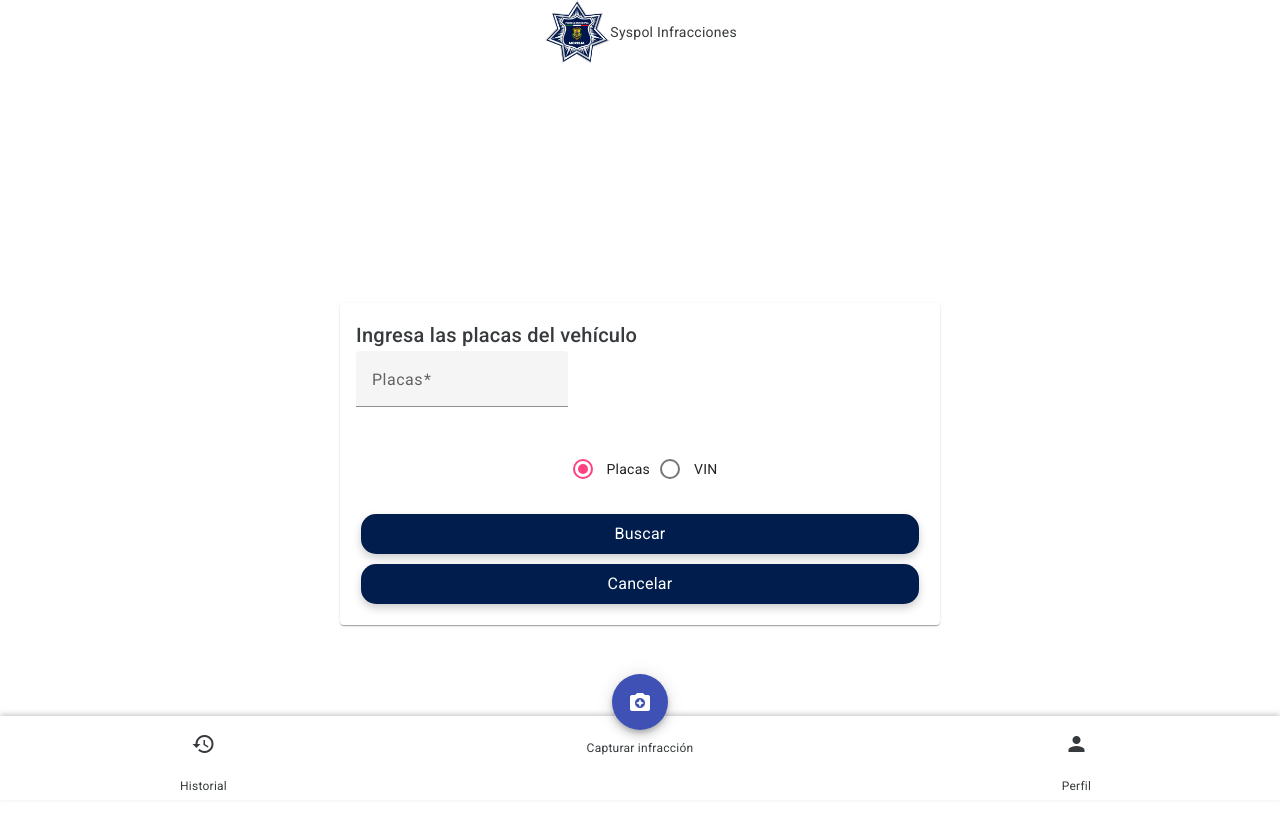
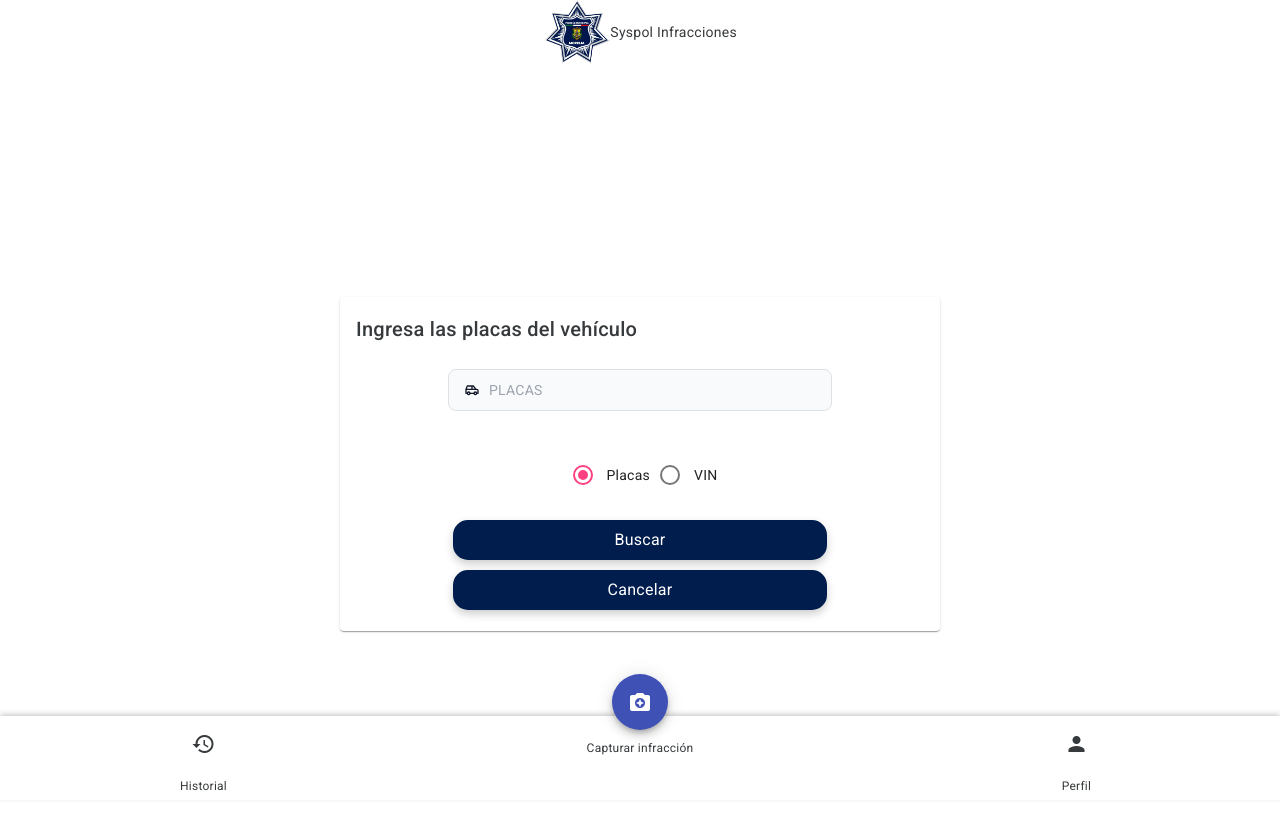
Before and after one commit to leon004/syspol, an Angular app: page /home in a window 1280 px wide. Shown: the top 830 px of the page. Built offline with nearby package versions, Linux system fonts and the light colour scheme.

Commit message:
Mejora de la interfaz donde se ingresa la placa o vin del vehiculo  y creacion de funcionalidad de boton cancelar

```diff
--- a/src/app/home/home.component.html
+++ b/src/app/home/home.component.html
@@ -1,15 +1,17 @@
 <div class="home-container">
-  <mat-card class="search-card">
+  <mat-card class="search-card mat-elevation-z8">
     <mat-card-header>
       <mat-card-title>Ingresa las placas del vehículo</mat-card-title>
     </mat-card-header>
     <mat-card-content>
-      <form [formGroup]="vehicleForm">
-        <mat-form-field appearance="fill">
-          <mat-label>{{ inputLabel }}</mat-label>
-          <input matInput placeholder="Placas" formControlName="inputField">
-        </mat-form-field>
-
+      <form [formGroup]="vehicleForm" class="max-w-sm mx-auto">
+        <label for="simple-search" class="sr-only">Search</label>
+        <div class="relative w-full py-4">
+            <div class="absolute inset-y-0 start-0 flex items-center ps-3 pointer-events-none">
+              <svg class="w-4 h-4 text-gray-900 "viewBox="0 0 24 24" stroke-width="2" stroke="currentColor" fill="none" stroke-linecap="round" stroke-linejoin="round">  <path stroke="none" d="M0 0h24v24H0z"/>  <circle cx="7" cy="17" r="2" />  <circle cx="17" cy="17" r="2" />  <path d="M5 17h-2v-6l2-5h9l4 5h1a2 2 0 0 1 2 2v4h-2m-4 0h-6m-6 -6h15m-6 0v-5" /></svg>
+            </div>
+            <input formControlName="inputField" type="text" id="simple-search" class="bg-gray-50 border border-gray-300 text-gray-900 text-sm rounded-lg focus:ring-blue-500 focus:border-blue-500 block w-full ps-10 p-2.5  " placeholder="{{ inputLabel }}" required />
+        </div>
         <div class="radio-buttons">
           <mat-radio-group aria-label="Selecciona una opción" formControlName="inputType" (change)="onInputChange()">
             <mat-radio-button value="placas" checked>Placas</mat-radio-button>
@@ -18,10 +20,11 @@
         </div>
         <div class="actions">
           <button class="custom-button" (click)="search()" type="button" [disabled]="!vehicleForm.valid">Buscar</button>
-          <button class="custom-button" type="button">Cancelar</button>
+          <button class="custom-button secondary" type="button" (click)="cancel()">Cancelar</button>
         </div>
       </form>
     </mat-card-content>
   </mat-card>
+
 </div>
 <app-bottom-nav></app-bottom-nav>
--- a/src/app/home/home.component.ts
+++ b/src/app/home/home.component.ts
@@ -42,6 +42,9 @@ export class HomeComponent {
     }
   }
 
+  cancel() {
+    this.vehicleForm.reset();
+  }
   onInputChange() {
     this.vehicleForm.get('inputField')!.setValue('');
   }
--- a/src/app/infraction/infraction.component.html
+++ b/src/app/infraction/infraction.component.html
@@ -90,9 +90,10 @@
 
 
       <!-- Botones de Navegación del Stepper Datos del vehiculo -->
-      <div class="flex justify-end mt-8">
+      <div class="flex justify-between mt-8">
+        <button mat-raised-button matStepperPrevious class="bg-gray-300 hover:bg-gray-400 text-gray-800 font-bold py-2 px-4 rounded" (click)="cancel()">Cancelar</button>
         <button mat-raised-button matStepperNext class="bg-blue-500 hover:bg-blue-700 font-bold py-2 px-4 rounded">Continuar</button>
-    </div>
+      </div>
     </form>
   </mat-step>
 
--- a/src/app/infraction/infraction.component.ts
+++ b/src/app/infraction/infraction.component.ts
@@ -4,6 +4,8 @@ import { DataService } from '../data.service';
 import { map } from 'rxjs';
 import { SharedService } from '../shared.service';
 import { MatSnackBar } from '@angular/material/snack-bar';
+import { Router } from '@angular/router';
+
 
 
 @Component({
@@ -41,7 +43,7 @@ export class InfractionComponent implements OnInit {
   tiposInfraccion: any[] = [];
 
 
-  constructor(private _formBuilder: FormBuilder, private dataService: DataService, private sharedService: SharedService, private snackBar: MatSnackBar) {}
+  constructor(private _formBuilder: FormBuilder,private router: Router, private dataService: DataService, private sharedService: SharedService, private snackBar: MatSnackBar) {}
 
   ngOnInit() {
     this.firstFormGroup = this._formBuilder.group({
@@ -198,6 +200,10 @@ deleteImage(index: number) {
   registrarInfraccion(){
     this.openSnackBar("Datos enviados correctamente");
   }
+  cancel() {
+    this.router.navigate(['/']); // Ruta a la página de inicio (puedes cambiarla según tu estructura de rutas)
+  }
+
 
   openSnackBar(message: string){
     this.snackBar.open(message, 'Cerrar', {
```
